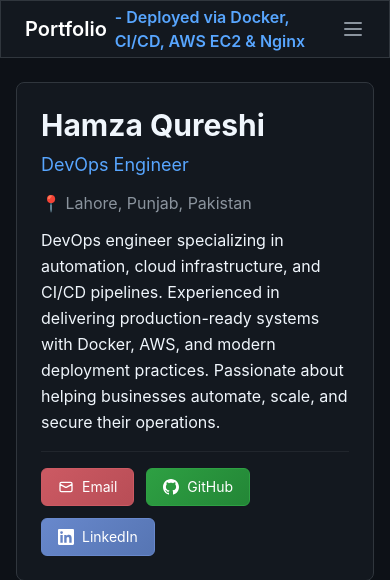
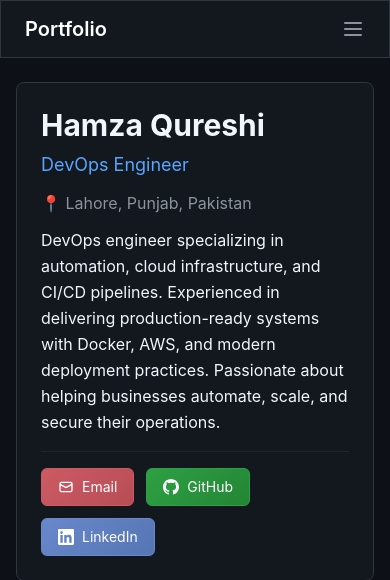
Before and after one commit to Hamza-XP/portfolio-api, a FastAPI app: page / in a window 390 px wide. Shown: the top 580 px of the page. Run offline with FastAPI, Linux system fonts and the light colour scheme; some libraries are stand-ins or nearby versions.

Commit message:
feat(UI/UX): updated navigation bar to support mobile browsers

```diff
--- a/app/templates/index.html
+++ b/app/templates/index.html
@@ -230,8 +230,8 @@
             Portfolio
           </span>
           <!-- <span class="text-xl font-semibold text-white ml-2"> -->
-          <span class="text-l font-semibold text-gh-accent-fg ml-2">
-            - Deployed via Docker, CI/CD, AWS EC2 & Nginx
+          <span class="hidden sm:inline text-l font-semibold text-gh-accent-fg ml-2">
+            - Deployed via Docker, Terraform, CI/CD, AWS EC2 & Nginx
           </span>
           <!-- <span class="text-xl font-semibold text-gh-accent-fg">Portfolio - Deployed via Docker, CI/CD, AWS EC2 & Nginx</span> -->
           <!-- <div class="text-xl font-semibold text-gh-accent-fg">{{ about.name.split()[0] }}</div> -->
```
